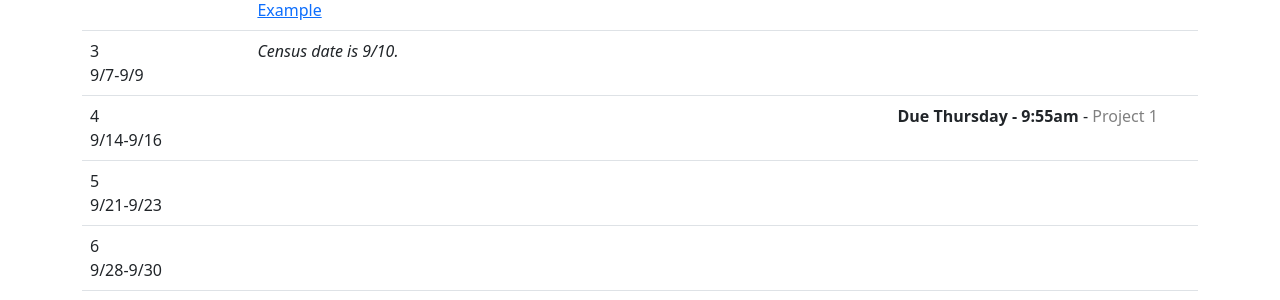
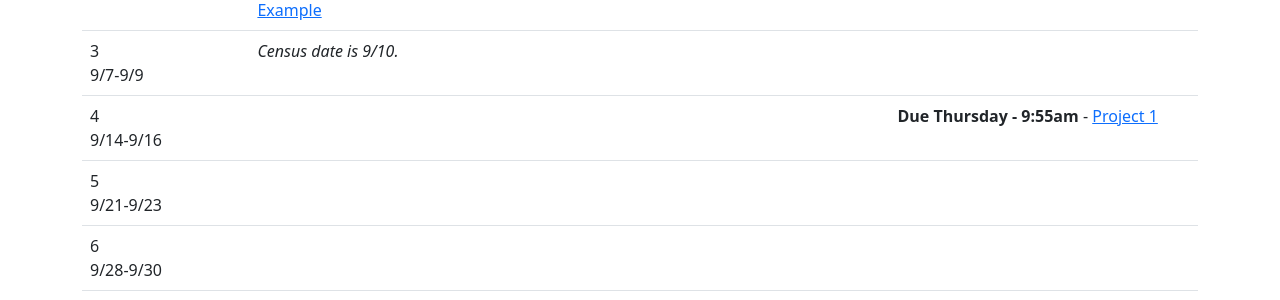
Before and after one commit to CS601-F21/cs601-f21, a Jekyll site: the page built from schedule.html, in a window 1280 px wide. Shown: the part 557-857 px from the top of the page. Built offline with Jekyll 4.4.1, drawn with Linux system fonts in a browser that asks for light colours.

Commit message:
adding project 1

```diff
--- a/assignments.html
+++ b/assignments.html
@@ -27,8 +27,8 @@ title: Assignments
      <tr>
        <td>1</td>
        <td>
-<!--         <a href="https://github.com/CS601-F21/project1/blob/master/README.md">Project 1 - Data Structures</a><br/>
- -->        <font color="grey">Project 1 - Data Structures</font><br/>
+        <a href="https://github.com/CS601-F21/Project1/blob/main/README.md">Project 1 - Data Structures</a><br/>
+        <!-- <font color="grey">Project 1 - Data Structures</font><br/> -->
       </td>
       <td>Thursday, September 16, 2021 - 9:55am</td>
     </tr>
--- a/schedule.html
+++ b/schedule.html
@@ -88,7 +88,7 @@ title: Schedule
 			<td>
 			</td>
 			<td>
-				<strong>Due Thursday - 9:55am</strong> - <font color="grey">Project 1</font><br/>
+				<strong>Due Thursday - 9:55am</strong> - <a href="https://github.com/CS601-F21/Project1/blob/main/README.md">Project 1</a><br/>
 			</td>
 		</tr>
 
```
